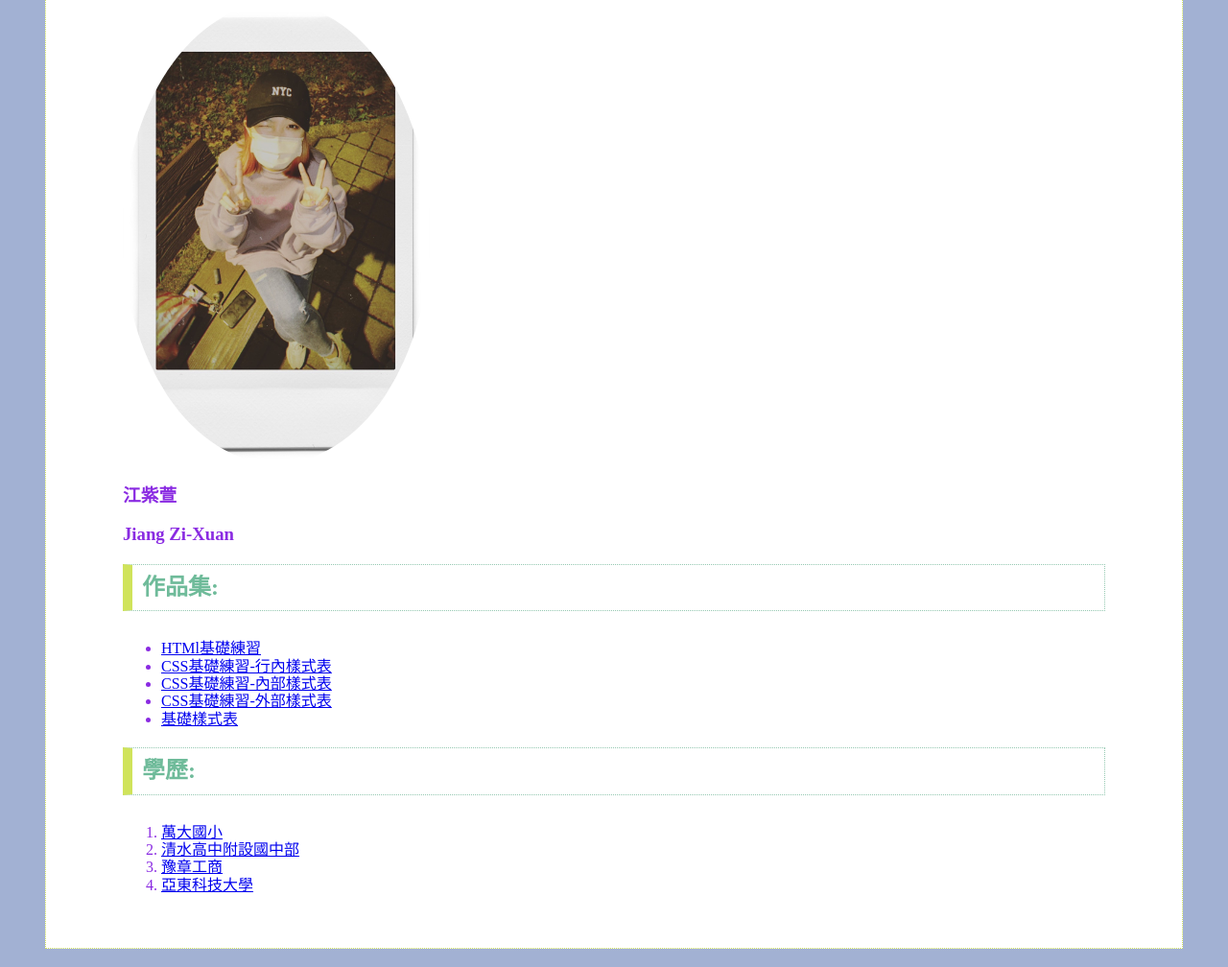
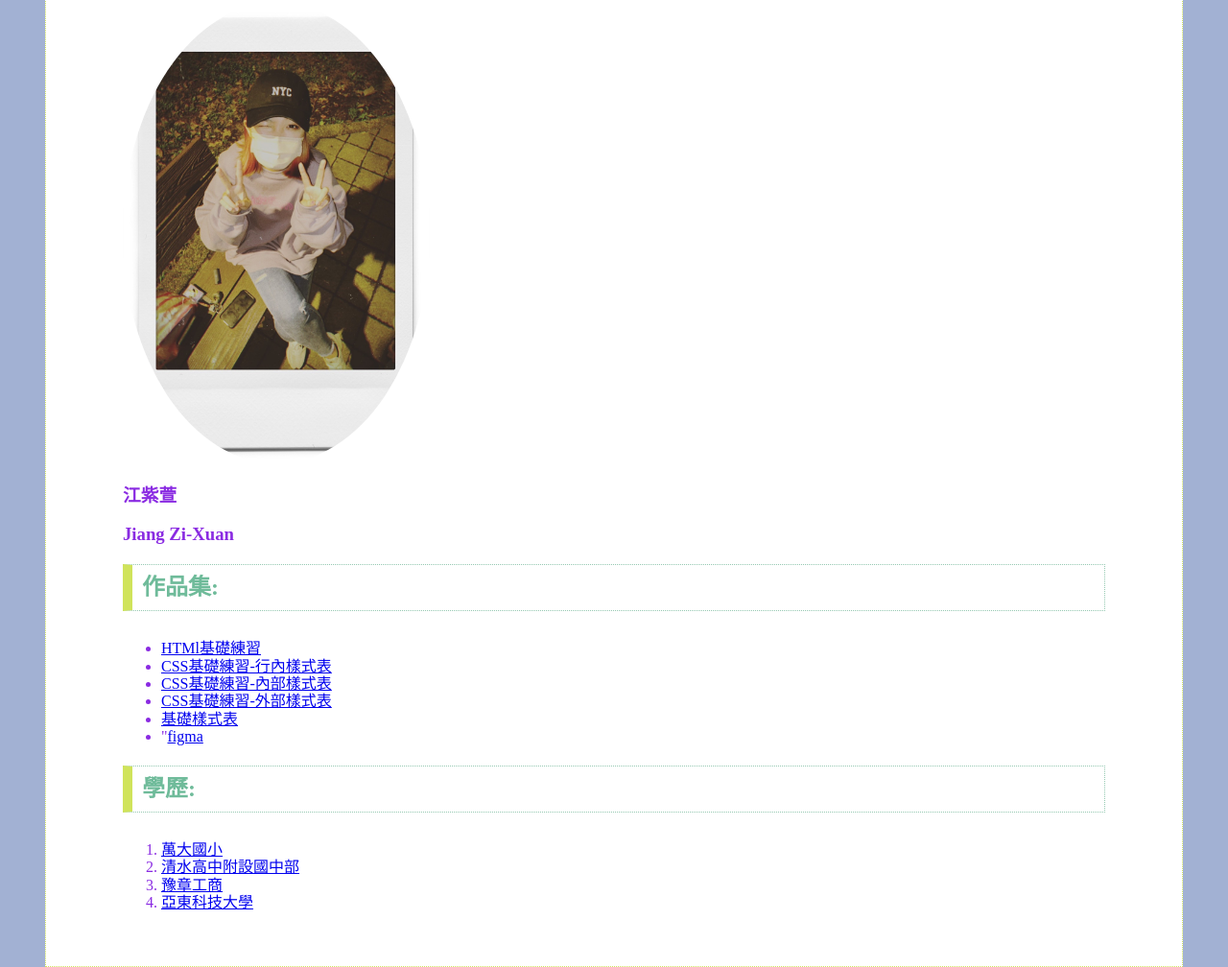
Before and after one commit to abbyji/abbyji, a plain HTML site: page index.html in a window 1280 px wide. Shown: the part 354-1362 px from the top of the page at 96% size. Drawn offline with Linux system fonts and the light colour scheme.

Commit message:
20220503

```diff
--- a/index.html
+++ b/index.html
@@ -29,6 +29,7 @@
         <li><a href="css02.html">CSS基礎練習-內部樣式表</a></li>
         <li><a href="css03.html">CSS基礎練習-外部樣式表</a></li>
         <li><a href="css_basic.html">基礎樣式表</a></li>
+        <li>"<a href="https://www.figma.com/proto/vpeQQiBJ96UD5CdW9n2cZa/Untitled?node-id=1%3A2&scaling=min-zoom&page-id=0%3A1">figma</a></li>
 
     </ul>
 
```
